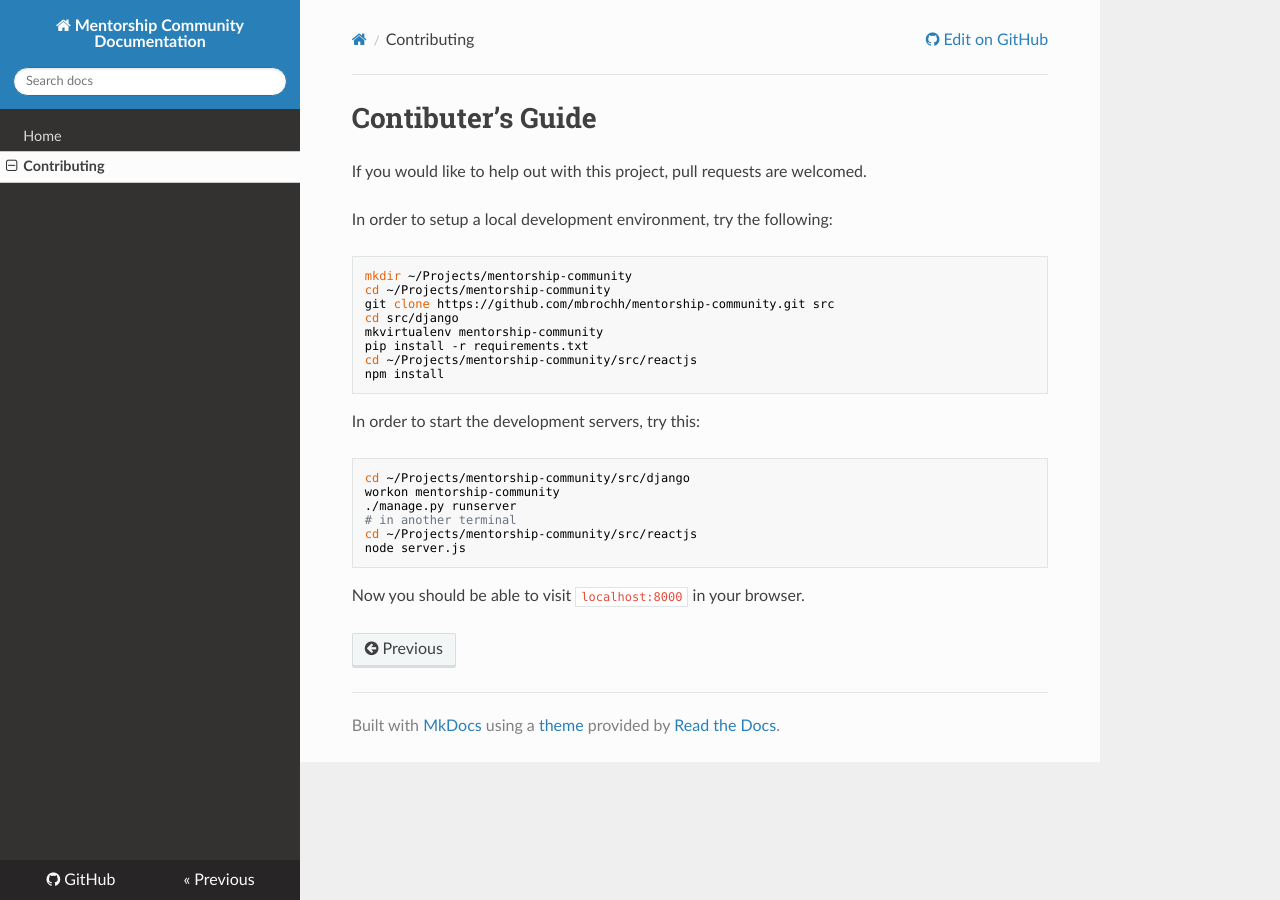
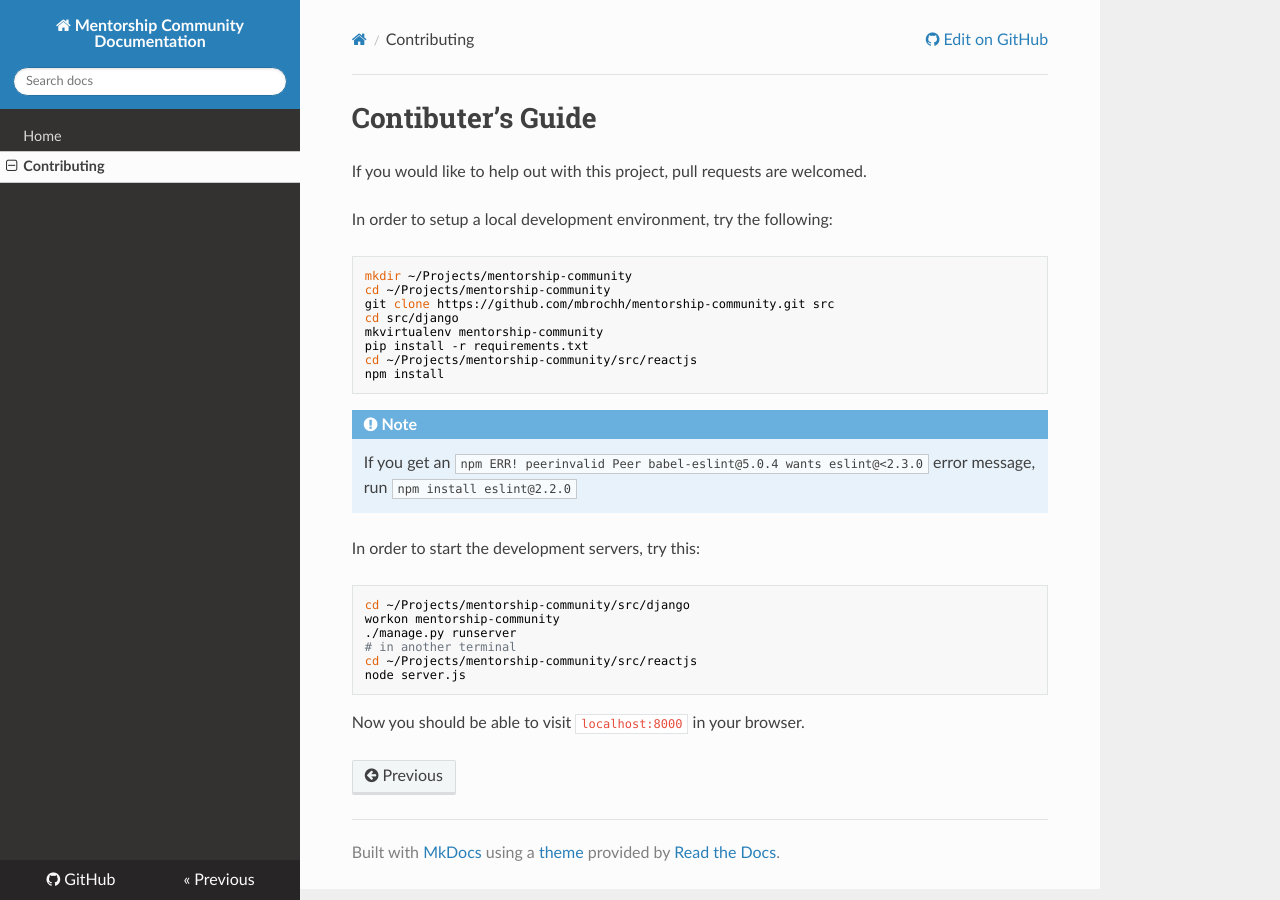
Before and after one commit to digideskio/mentorship-community, an MkDocs documentation site: the page built from docs/docs/contributing.md, in a window 1280 px wide. Built offline with MkDocs 1.6.1, drawn with Linux system fonts in a browser that asks for light colours; nearby versions of some CDN libraries; old or Windows-style settings are respelled for this version of MkDocs.

Commit message:
Add note on how to fix eslint version issue

````diff
--- a/docs/docs/contributing.md
+++ b/docs/docs/contributing.md
@@ -15,6 +15,11 @@ cd ~/Projects/mentorship-community/src/reactjs
 npm install
 ```
 
+!!! note
+    If you get an `npm ERR! peerinvalid Peer babel-eslint@5.0.4 wants eslint@<2.3.0`
+    error message, run `npm install eslint@2.2.0`
+
+
 In order to start the development servers, try this:
 
 ```bash
````
